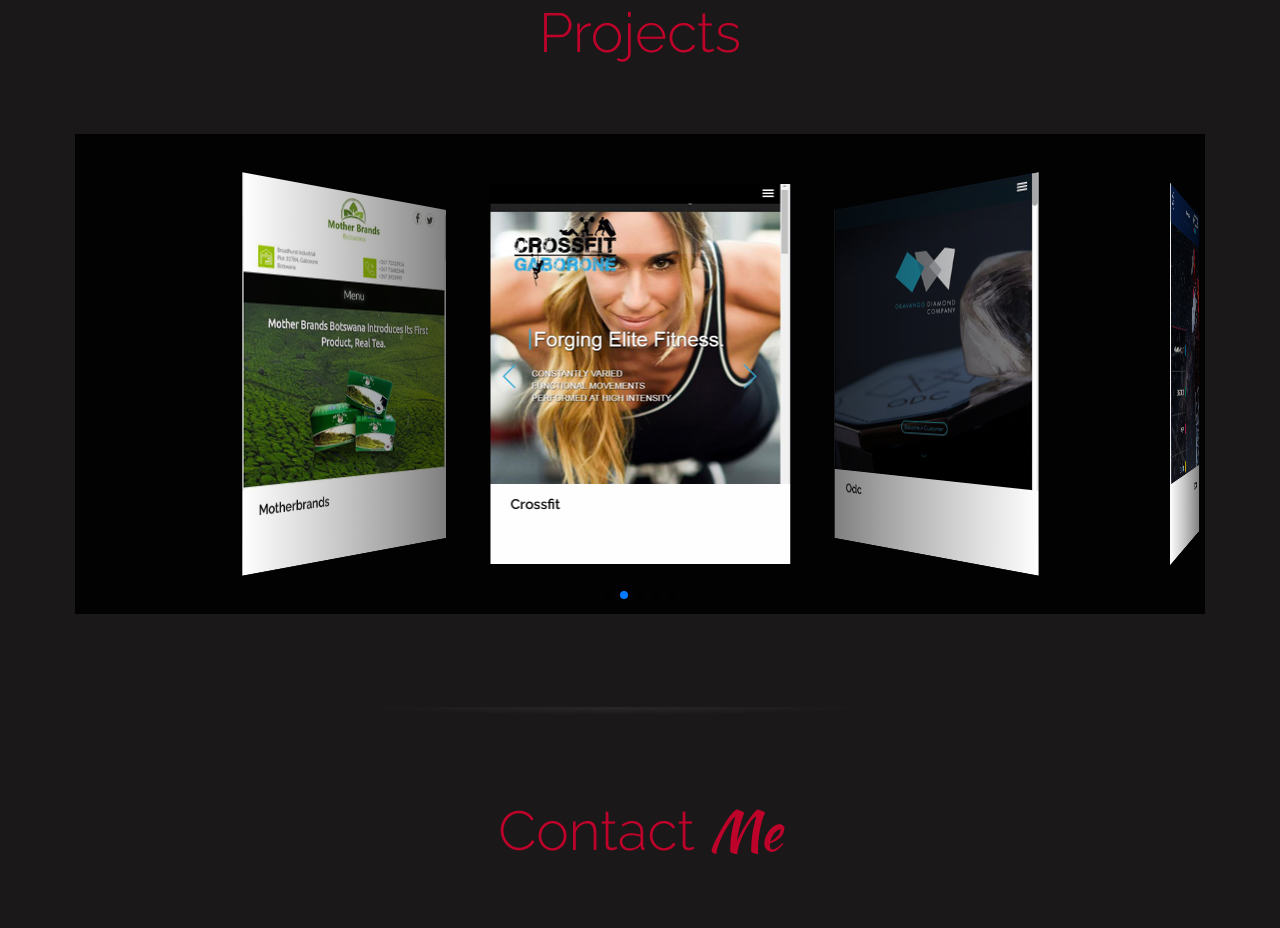
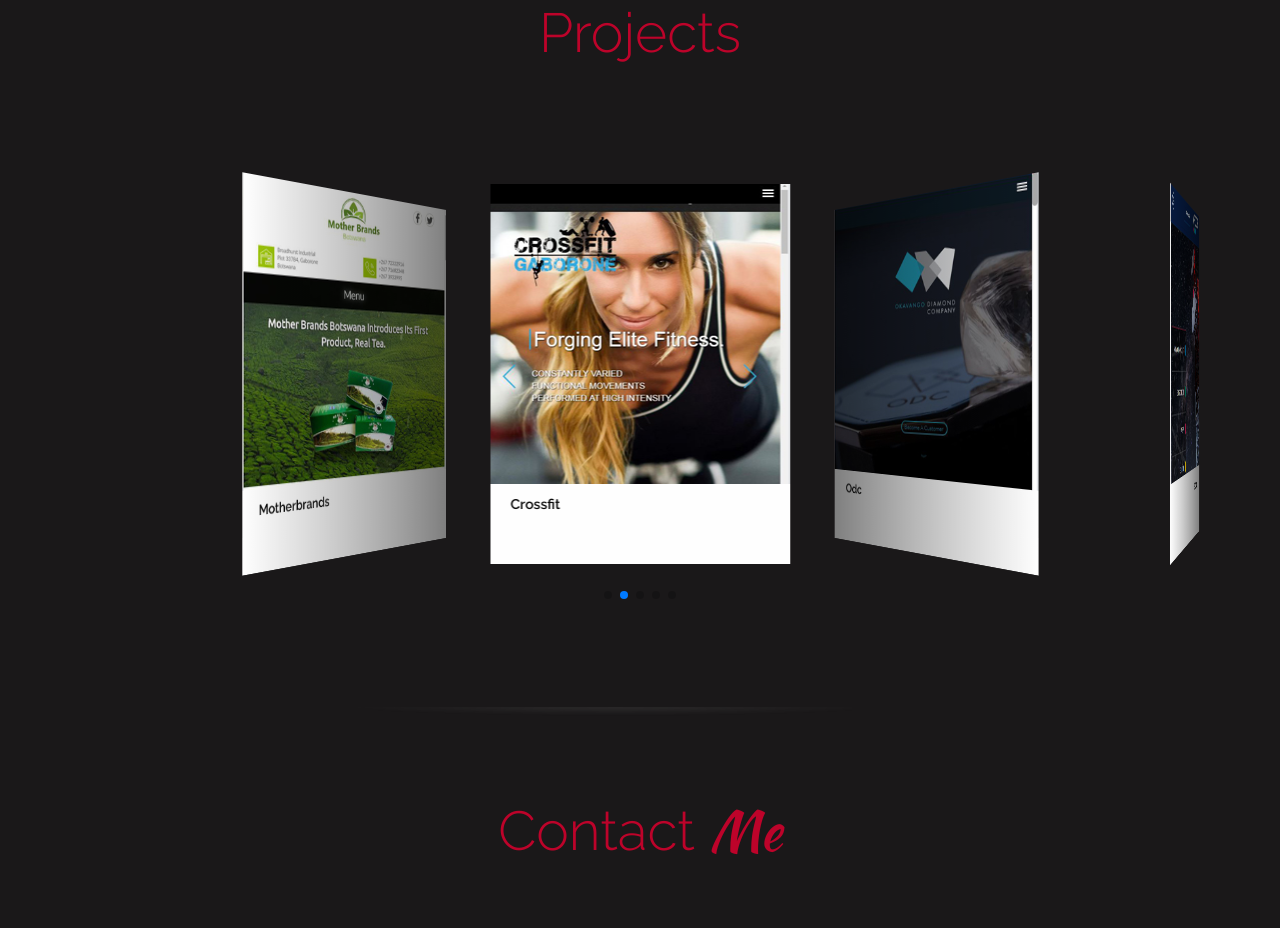
Before and after one commit to Shathiso/shathiso.github.io, a website: page index.html in a window 1280 px wide. Shown: the part 890-1818 px from the top of the page. Drawn offline with nearby package versions, Linux system fonts and the light colour scheme.

Commit message:
Update style.css

```diff
--- a/css/style.css
+++ b/css/style.css
@@ -329,7 +329,6 @@ main{
  .swiper-container {
       width: 100%;
       padding-top: 50px;
-      background: rgba(0,0,0,0.9);
       padding-bottom: 50px;
     }
     .swiper-slide {
```
